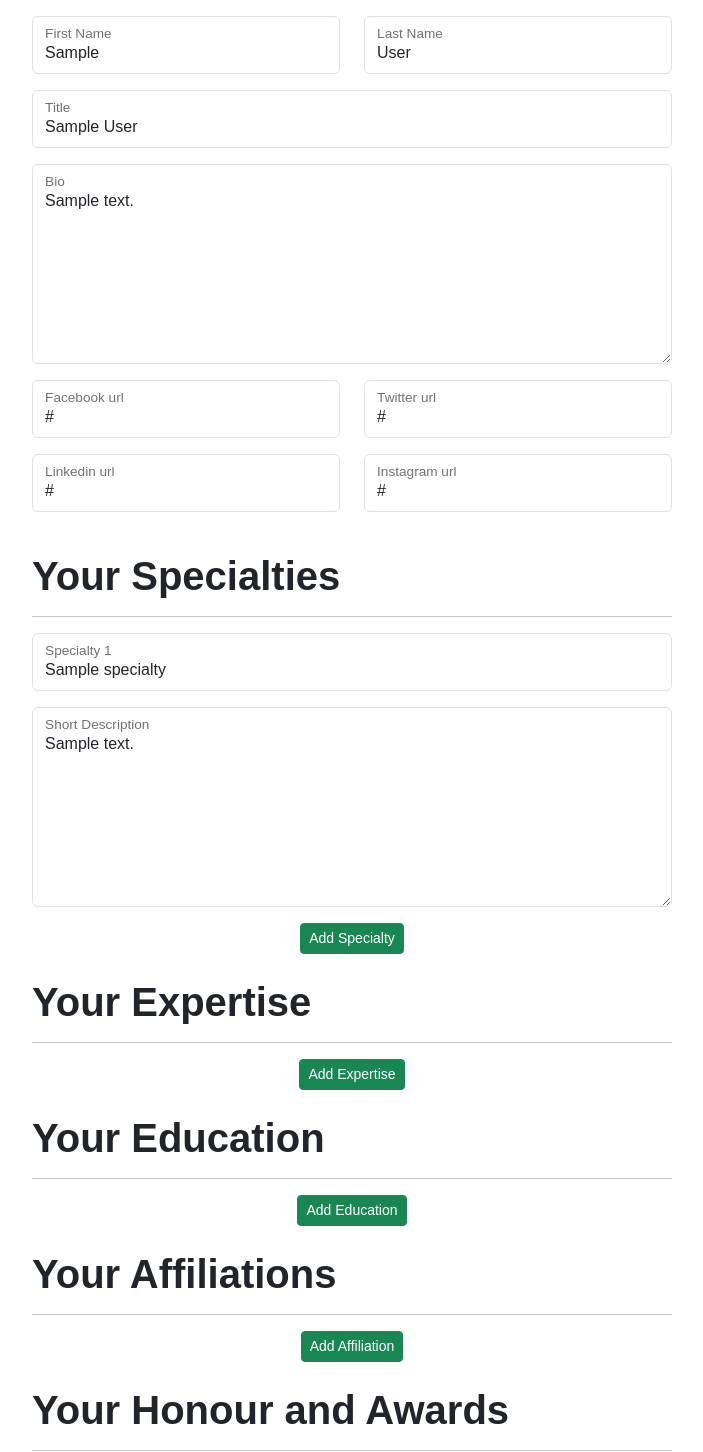
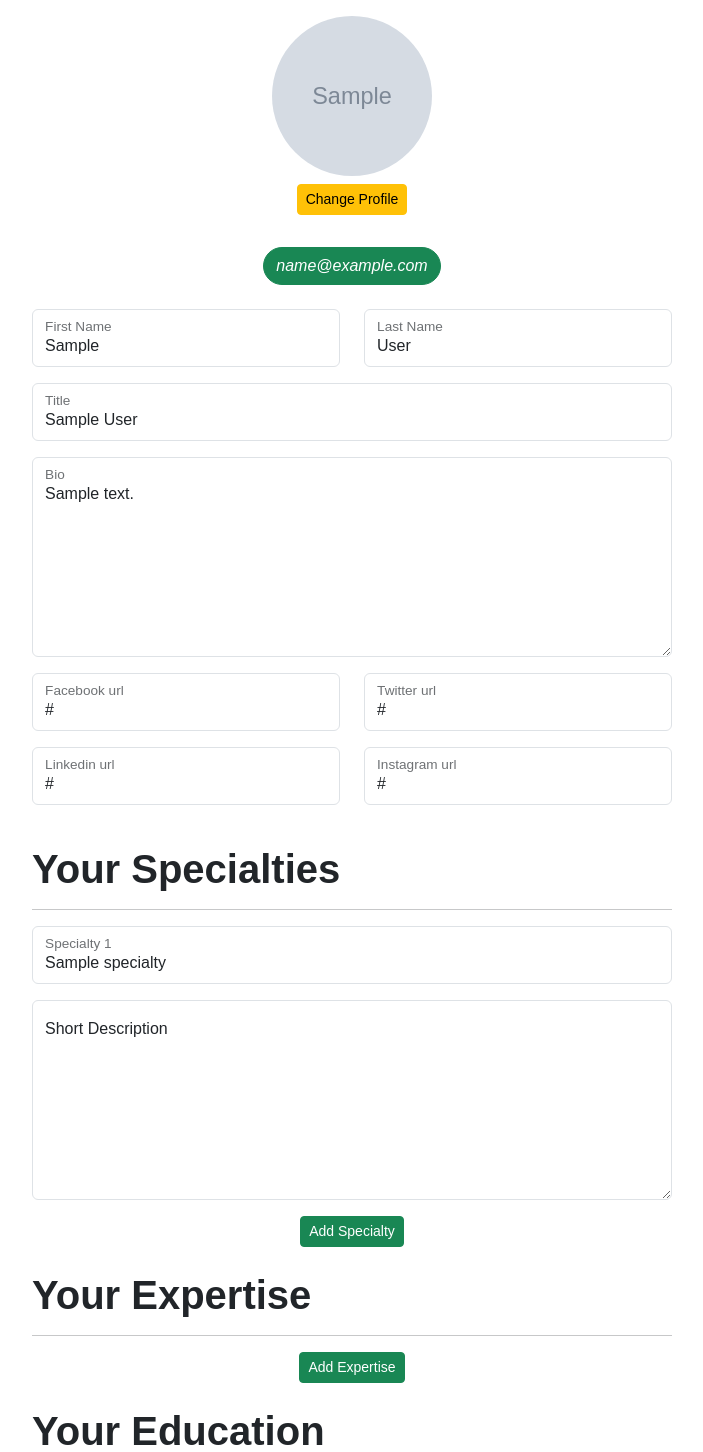
Before and after one commit to ayyaninam/thepepin-1st, a Django app: page /user-profile-edit-view in a window 1280 px wide. Shown: the part 118-1570 px from the top of the page, without its empty margins (288-991 px from the left). Run offline with Django 5.2, Linux system fonts and the light colour scheme; a user stored in the database is signed in; tables that the repository leaves empty hold one stand-in row (values such as "Sample post"); grey boxes marked "Sample" are stand-in pictures.

Commit message:
Problem in Saving the ManyTOMany Field

```diff
--- a/base/models.py
+++ b/base/models.py
@@ -3,7 +3,7 @@
 import os
 
 class User(AbstractUser):
-    profile_picture = models.ImageField(upload_to='profile_pictures/', blank=True, null=True)
+    profile_picture = models.ImageField(upload_to='profile_pictures/', blank=True, null=True, default='profile_pictures/default_pp.png')
     email = models.EmailField(unique=True)
     user_title = models.CharField(max_length=100, blank=True)
     user_bio = models.TextField(blank=True)
@@ -31,46 +31,52 @@
 
 
 class Specialty(models.Model):
+    # user = models.ForeignKey('User', on_delete=models.CASCADE, related_name='SpecialtyUser', blank=False)
     title = models.CharField(max_length=100)
-    short_description = models.TextField()
+    description = models.TextField(blank=True, null=True)
 
     def __str__(self) -> str:
         return self.title
 
 class Expertise(models.Model):
+    # user = models.ForeignKey('User', on_delete=models.CASCADE, related_name='ExpertiseUser', blank=False)
     title = models.CharField(max_length=100)
-    short_description = models.TextField()
+    description = models.TextField(blank=True, null=True)
 
     def __str__(self) -> str:
         return self.title
 
 class Education(models.Model):
+    # user = models.ForeignKey('User', on_delete=models.CASCADE, related_name='EducationUser', blank=False)
     title = models.CharField(max_length=100)
-    starting_date = models.DateField()
-    end_date = models.DateField(blank=True, null=True)
-    description = models.TextField()
+    description = models.TextField(blank=True, null=True)
 
     def __str__(self) -> str:
         return self.title
 
 class HonorsAndAwards(models.Model):
+    # user = models.ForeignKey('User', on_delete=models.CASCADE, related_name='HonorsAndAwardsUser', blank=False)
     title = models.CharField(max_length=100)
-    description = models.TextField()
+    description = models.TextField(blank=True, null=True)
 
     def __str__(self) -> str:
         return self.title
 
 class Affiliation(models.Model):
+    # user = models.ForeignKey('User', on_delete=models.CASCADE, related_name='AffiliationUser', blank=False)
+
     title = models.CharField(max_length=100)
-    institution_name = models.ForeignKey('Institution', related_name='affiliation', blank=True, on_delete=models.CASCADE)
-    location = models.CharField(max_length=100)
+    description = models.TextField(blank=True, null=True)
+
+    institution_name = models.ForeignKey('Institution', related_name='affiliation', blank=True, on_delete=models.CASCADE, null=True)
+    location = models.CharField(max_length=100, blank=True, null=True)
     CURRENT = 'Current'
     PAST = 'Past'
     STATE_CHOICES = [
         (CURRENT, 'Current'),
         (PAST, 'Past'),
     ]
-    state = models.CharField(max_length=20, choices=STATE_CHOICES)
+    state = models.CharField(max_length=20, choices=STATE_CHOICES, blank=True, null=True)
 
 
     def __str__(self) -> str:
--- a/base/views.py
+++ b/base/views.py
@@ -219,8 +219,74 @@
 
 @login_required
 def user_profile_edit_view(request):
-    user = request.user
     if request.method == 'POST':
-        pass
+
+        specialties = {}
+        education = {}
+        awards_honour = {}
+        expertise = {}
+        affiliation = {}
+
+        # request.user.specialty.create(title="Fake", description="Fake", user=request.user)
+        for key, value in request.POST.items():
+            if key == "first_name":
+                request.user.update(first_name = value) if request.user.first_name != value else None
+            elif key == "last_name":
+                request.user.update(last_name = value) if request.user.last_name != value else None
+            elif key == "user_title":
+                request.user.update(user_title = value) if request.user.user_title != value else None
+            elif key == "user_bio":
+                request.user.update(user_bio = value) if request.user.user_bio != value else None
+            elif key == "facebook_link":
+                request.user.update(facebook_link = value) if request.user.facebook_link != value else None
+            elif key == "twitter_link":
+                request.user.update(twitter_link = value) if request.user.twitter_link != value else None
+            elif key == "linkedin_link":
+                request.user.update(linkedin_link = value) if request.user.linkedin_link != value else None
+            elif key == "instagram_link":
+                request.user.update(instagram_link = value) if request.user.instagram_link != value else None
+
+            elif ((key.startswith("specialty")) and not ('desc_' in key)):
+                specialties.update({value:None})
+
+            elif ((key.startswith("specialtydesc_"))):
+                specialties.update({f"specialty{key.split('desc_')[1]}":value})
+
+            elif ((key.startswith("education")) and not ('desc_' in key)):
+                education.update({value:None})
+
+            elif ((key.startswith("educationdesc_"))):
+                education.update({f"education{key.split('desc_')[1]}":value})
+
+            elif ((key.startswith("expertise")) and not ('desc_' in key)):
+                expertise.update({value:None})
+
+            elif ((key.startswith("expertisedesc_"))):
+                expertise.update({f"expertise{key.split('desc_')[1]}":value})
+
+            elif ((key.startswith("affiliation")) and not ('desc_' in key)):
+                affiliation.update({value:None})
+
+            elif ((key.startswith("affiliationdesc_"))):
+                affiliation.update({f"affiliation{key.split('desc_')[1]}":value})
+
+            elif ((key.startswith("honourandawards")) and not ('desc_' in key)):
+                awards_honour.update({value:None})
+
+            elif ((key.startswith("honourandawardsdesc_"))):
+                awards_honour.update({f"honourandawards{key.split('desc_')[1]}":value})
+
+            for key, value in specialties.items():
+                request.user.specialty.create(title=key, description=value)
+            for key, value in education.items():
+                request.user.education.create(title=key, description=value)
+            for key, value in awards_honour.items():
+                request.user.honors_and_awards.create(title=key, description=value)
+            for key, value in expertise.items():
+                request.user.expertise.create(title=key, description=value)
+            for key, value in affiliation.items():
+                request.user.affiliations.create(title=key, description=value)
+
+# <QueryDict: {'csrfmiddlewaretoken': ['sQTKnO5upgz9BfWDT3NuoCALqQN67y6J2qQeW2Ctk1ONwV6Ogz4B4yYV3bdtHJs9'], 'first_name': ['Ayyan'], 'last_name': ['Inam'], 'user_title': ['Hello World'], 'user_bio': ['HWELLO iaeydsj\r\nEHlasd'], 'facebook_link': ['https://www.facebook.com/'], 'twitter_link': ['https://www.facebook.com/'], 'linkedin_link': ['https://www.facebook.com/'], 'instagram_link': ['https://www.facebook.com/'], 'specialty_1': ['Hello'], 'specialty_desc_1': ['Yes'], 'specialty2': ['sdf'], 'specialty_desc_2': ['sdfsd'], 'specialty3': ['sdf'], 'specialty_desc_3': ['sdf'], 'expertise1': ['sdfs'], 'expertise_desc_1': ['sdf'], 'expertise2': ['sdf'], 'expertise_desc_2': ['sdf'], 'education1': ['sdf'], 'education_desc_1': ['sdf'], 'education2': ['sdf'], 'education_desc_2': ['sdf'], 'affiliation1': ['sdf'], 'affiliation_desc_1': ['sdf'], 'affiliation2': ['sdf'], 'affiliation_desc_2': ['sdf'], 'honourandawards1': ['sdf'], 'honourandawards_desc_1': ['sdf']}>
 
     return render(request, 'base/user_profile_edit.html')
--- a/static/base/css/style.css
+++ b/static/base/css/style.css
@@ -376,6 +376,11 @@
     display: block !important;
 }
 
+#profile__p__edit{
+    width: 10rem;
+    height: 10rem;
+}
+
 
 
 textarea:focus,
--- a/templates/base/user_profile_edit.html
+++ b/templates/base/user_profile_edit.html
@@ -14,6 +14,15 @@
 <form method="post" novalidate class="w-50 mx-auto" action="{% url 'user_profile_edit_view' %}"
     enctype="multipart/form-data">
     {% csrf_token %}
+
+<div class="text-center d-flex flex-column align-items-center justify-content-center">
+
+    <img id="profile__p__edit" class="rounded-circle" src="{{ request.user.profile_picture.url }}" alt="">
+    <button type="button" id="changeProfileBtn" class="btn btn-sm btn-warning my-2">Change Profile</button>
+    <h6 class="fst-italic my-4 btn btn-success rounded-pill">{{request.user.email}}</h6>
+
+    <input type="file" id="profilePictureInput" style="display: none;" accept="image/*">
+</div>
 
 
     <div class="row">
@@ -108,20 +117,20 @@
                 <div class="form-floating mb-3">
 
 
-                    <input value="{{specialty.title}}" type="text" id="specialty_{{forloop.counter}}"
-                        name="specialty_{{forloop.counter}}" class="form-control"
+                    <input value="{{specialty.title}}" type="text" id="specialty{{forloop.counter}}"
+                        name="specialty{{forloop.counter}}" class="form-control"
                         placeholder="Specialty {{forloop.counter}}">
 
-                    <label for="specialty_{{forloop.counter}}">Specialty {{forloop.counter}}</label>
+                    <label for="specialty{{forloop.counter}}">Specialty {{forloop.counter}}</label>
 
                 </div>
 
                 <div class="form-floating mb-3">
-                    <textarea id="specialty_desc_{{forloop.counter}}" name="specialty_desc_{{forloop.counter}}"
+                    <textarea id="specialtydesc{{forloop.counter}}" name="specialtydesc{{forloop.counter}}"
                         class="form-control my-2" style="height: 200px;"
                         placeholder="Short Description">{{specialty.short_description}}</textarea>
 
-                    <label for="specialty_desc_{{forloop.counter}}">Short Description</label>
+                    <label for="specialtydesc{{forloop.counter}}">Short Description</label>
                 </div>
             </div>
             {% endfor %}
@@ -197,6 +206,39 @@
 </form>
 <script>
 
+
+    document.addEventListener("DOMContentLoaded", function () {
+        // Get necessary elements
+        const profilePictureEdit = document.getElementById("profile__p__edit");
+        const changeProfileBtn = document.getElementById("changeProfileBtn");
+        const profilePictureInput = document.getElementById("profilePictureInput");
+
+        // Add click event listener to the button
+        changeProfileBtn.addEventListener("click", function () {
+            // Trigger file input when the button is clicked
+            profilePictureInput.click();
+        });
+
+        // Add change event listener to the file input
+        profilePictureInput.addEventListener("change", function () {
+            const file = this.files[0]; // Get the selected file
+
+            if (file) {
+                // If a file is selected, display it in the image tag
+                const reader = new FileReader();
+
+                reader.onload = function (e) {
+                    profilePictureEdit.src = e.target.result;
+                };
+
+                reader.readAsDataURL(file);
+            }
+            // If no file is selected, do nothing and retain the previous image
+        });
+    });
+
+
+
     function validateUrl(element) {
         // Extract URL value from the input element
         var url = element.value;
@@ -242,7 +284,7 @@
     function createPacker(formDiv, formDivDesc, formIndex, name) {
         formDiv.innerHTML = createInputwithLabel(`${name.replace(/\s+/g, '').toLowerCase()}${formIndex}`, `form-control my-2`, `${name} ${formIndex}`);
 
-        formDivDesc.innerHTML = createTextAreawithLabel(`${name.replace(/\s+/g, '').toLowerCase()}_desc_${formIndex}`, `form-control my-2`, `Short Description`, `200px`);
+        formDivDesc.innerHTML = createTextAreawithLabel(`${name.replace(/\s+/g, '').toLowerCase()}desc_${formIndex}`, `form-control my-2`, `Short Description`, `200px`);
     }
 
     function createTextAreawithLabel(id, className, placeholder, height) {
@@ -306,11 +348,8 @@
             createPacker(formDiv, formDivDesc, formIndex, 'Education')
         } else if (what == 'haa') {
             createPacker(formDiv, formDivDesc, formIndex, 'Honour and Awards')
-
         } else if (what == 'spe') {
-
             createPacker(formDiv, formDivDesc, formIndex, 'Specialty')
-
         }
 
 
```
Also changed, not shown: base/migrations/0017_alter_user_profile_picture.py (added), base/migrations/0018_rename_short_description_expertise_description_and_more.py (added), base/migrations/0019_remove_affiliation_user_remove_education_user_and_more.py (added), base/migrations/0020_alter_affiliation_description_and_more.py (added), base/migrations/0021_alter_affiliation_institution_name_and_more.py (added), media/profile_pictures/default_pp.png (added).
